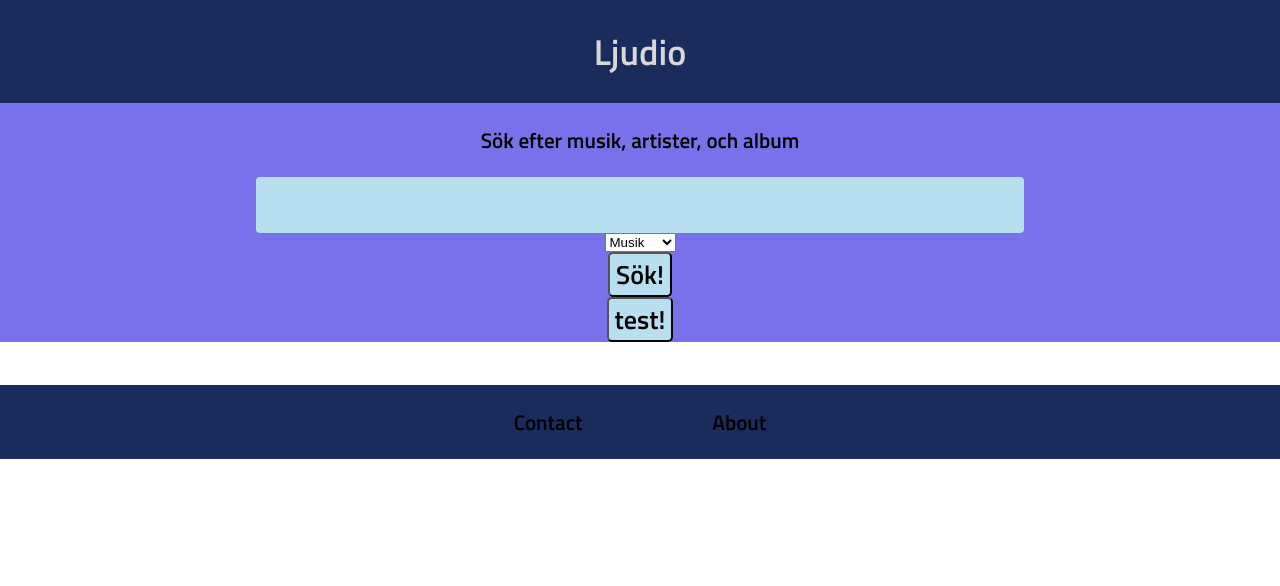
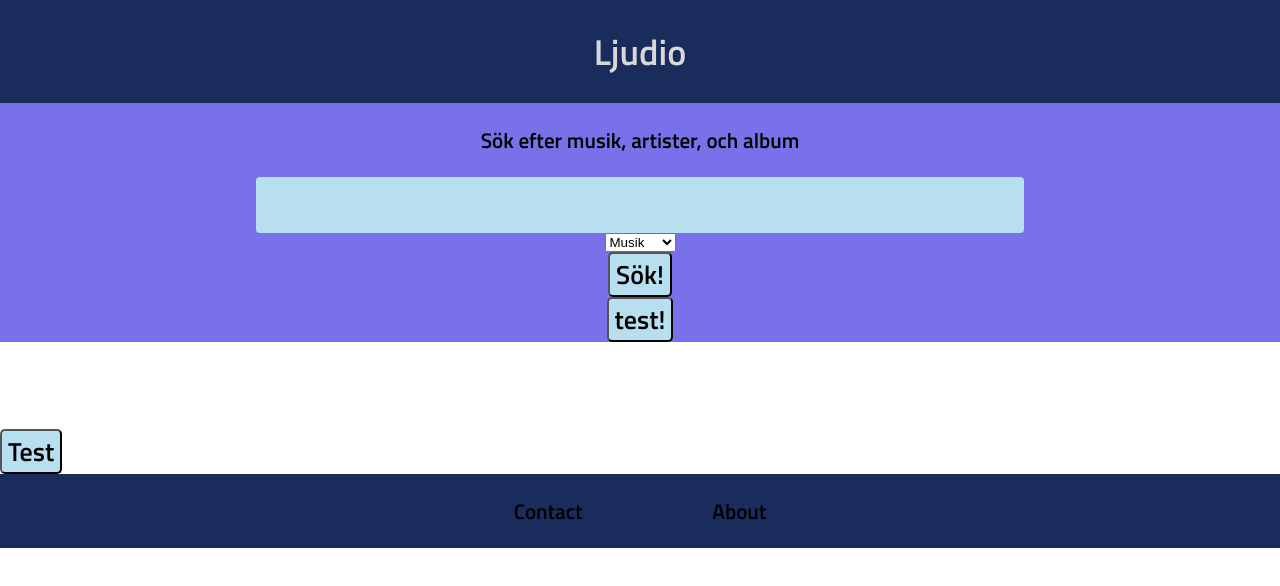
Before and after one commit to AandyLi/Ljudio, a React (Vite) app: page / in a window 1280 px wide. Shown: the top 586 px of the page. Built offline with nearby package versions, Linux system fonts and the light colour scheme; the HTML template or start-up script is replaced by a standard one.

Commit message:
See prev commit

```diff
--- a/src/App.jsx
+++ b/src/App.jsx
@@ -4,6 +4,7 @@ import Header from "./components/Header";
 import Footer from "./components/Footer";
 import SearchResults from "./components/SearchResults";
 import PlayerControls from "./components/PlayerControls";
+import Player from "./components/Player";
 
 export const Context = createContext();
 
@@ -11,6 +12,14 @@ function App() {
     const [context, setContext] = useState({
         results: [],
         artist: {},
+        songs: [],
+        player: {
+            isPlaying: false,
+            currentSong: {},
+            currentSongIndex: 0,
+            currentSongId: 0,
+            playList: [],
+        },
     });
     function updateContext(updates) {
         setContext({
@@ -35,7 +44,13 @@ function App() {
             `https://yt-music-api.herokuapp.com/api/yt/${dropDownValue}/${searchInput}`
         );
         const data = await response.json();
-        updateContext({ results: data.content });
+        //console.log(data);
+        let player = {};
+        let playList = data.content.map((song) => {
+            return song.videoId;
+        });
+        player.playList = playList;
+        updateContext({ results: data.content, player: player });
     };
 
     const test = () => {
@@ -62,7 +77,10 @@ function App() {
                     <button onClick={btnClick}>Sök!</button>
                     <button onClick={test}>test!</button>
                 </div>
-                <SearchResults playState={setPlayState}></SearchResults>
+                <SearchResults
+                    playState={setPlayState}
+                    player={Player}
+                ></SearchResults>
                 {playState ? <PlayerControls /> : <></>}
                 <Footer></Footer>
             </div>
--- /dev/null
+++ b/src/components/Player.js
@@ -0,0 +1,16 @@
+import React, { useState } from "react";
+import { Context } from "../App";
+
+function Player() {
+    const [context, updateContext] = useContext(Context);
+
+    function PlayVideo(id) {
+        console.log("playing video in video player", id);
+        window.player.loadVideoById(id);
+        window.player.playVideo();
+        window.player.setVolume(10);
+        //props.playState(true);
+    }
+}
+
+export default Player;
--- a/src/components/PlayerControls.jsx
+++ b/src/components/PlayerControls.jsx
@@ -1,14 +1,61 @@
-import React from "react";
+import React, { useContext, useState } from "react";
+import { Context } from "../App";
 function PlayerControls() {
+    const [isPlaying, setIsPlaying] = useState(true);
+    const [context, setContext] = useContext(Context);
+
+    function updateContext(updates) {
+        setContext({
+            ...context,
+            ...updates,
+        });
+    }
+
     function VolumeChange(value) {
         window.player.setVolume(value);
     }
 
     function Resume() {
         window.player.playVideo();
+        setIsPlaying(true);
     }
     function Pause() {
         window.player.pauseVideo();
+        setIsPlaying(false);
+    }
+    function Next() {
+        var id = context.results[context.player.currentSongIndex + 1].videoId;
+
+        window.player.loadVideoById(id);
+        window.player.playVideo();
+        window.player.setVolume(10);
+        let player = {
+            ...context.player,
+        };
+        player.currentSongIndex++;
+        player.currentSongId = id;
+        updateContext({ player: player });
+    }
+    function Previous() {
+        var id = context.results[context.player.currentSongIndex - 1].videoId;
+
+        window.player.loadVideoById(id);
+        window.player.playVideo();
+        window.player.setVolume(10);
+        let player = {
+            ...context.player,
+        };
+        player.currentSongIndex--;
+        player.currentSongId = id;
+        updateContext({ player: player });
+    }
+
+    function PlayPause() {
+        if (isPlaying) {
+            return <i onClick={Pause} className="fas fa-pause fa-3x"></i>;
+        } else {
+            return <i onClick={Resume} className="fas fa-play fa-3x"></i>;
+        }
     }
     return (
         <div className="playerControls">
@@ -17,8 +64,9 @@ function PlayerControls() {
                 <h4>Song name</h4>
             </div>
             <div className="playPause">
-                <i onClick={Resume} className="fas fa-play fa-3x"></i>
-                <i onClick={Pause} className="fas fa-pause fa-3x"></i>
+                <i onClick={Previous} className="fas fa-backward fa-2x"></i>
+                <PlayPause />
+                <i onClick={Next} className="fas fa-forward fa-2x"></i>
             </div>
             <input
                 type="range"
--- a/src/components/SearchResults.css
+++ b/src/components/SearchResults.css
@@ -23,21 +23,6 @@ h4 {
     text-align: center;
     width: 100px;
     height: 100px;
-}
-@media screen and (max-width: 1200px) {
-    .grid-container {
-        grid-template-columns: 1fr 1fr 1fr;
-    }
-}
-@media screen and (max-width: 900px) {
-    .grid-container {
-        grid-template-columns: 1fr 1fr;
-    }
-}
-@media screen and (max-width: 700px) {
-    .grid-container {
-        grid-template-columns: auto;
-    }
 }
 
 .songInfo {
@@ -86,3 +71,29 @@ h4 {
     position: absolute;
     left: 45px;
 }
+
+.artistSection {
+    display: flex;
+    flex-direction: column;
+    justify-content: center;
+    align-items: center;
+    padding: 0 30vw;
+}
+@media screen and (max-width: 1200px) {
+    .grid-container {
+        grid-template-columns: 1fr 1fr 1fr;
+    }
+    .artistSection {
+        padding: 0 10vw;
+    }
+}
+@media screen and (max-width: 900px) {
+    .grid-container {
+        grid-template-columns: 1fr 1fr;
+    }
+}
+@media screen and (max-width: 700px) {
+    .grid-container {
+        grid-template-columns: auto;
+    }
+}
--- a/src/components/SearchResults.jsx
+++ b/src/components/SearchResults.jsx
@@ -6,9 +6,14 @@ import playingGif from "../img/sound.gif";
 function SearchResults(props) {
     const [context, setContext] = useContext(Context);
     const [currentPlayingId, setCurrentPlayingId] = useState(0);
-    const [artistSongs, setArtistSongs] = useState([]);
+    const [artistSongs, setArtistSongs] = useState({
+        songs: [],
+    });
     const [loaded, setLoaded] = useState(false);
-    const [songOverride, setSongOverride] = useState(false);
+
+    function updateSongs(updates) {
+        setArtistSongs({ ...artistSongs, ...updates });
+    }
 
     function updateContext(updates) {
         setContext({
@@ -18,12 +23,18 @@ function SearchResults(props) {
     }
 
     function PlayVideo(id) {
+        const currentIndex = (element) => element.videoId === id;
+        let player = {
+            ...context.player,
+        };
+        player.currentSongIndex = context.results.findIndex(currentIndex);
+        player.currentSongId = id;
+        updateContext({ player: player });
         console.log("playing video", id);
         window.player.loadVideoById(id);
         window.player.playVideo();
         window.player.setVolume(10);
         props.playState(true);
-        setCurrentPlayingId(id);
     }
 
     function MusicSection(props) {
@@ -48,7 +59,7 @@ function SearchResults(props) {
                         <h4>{song.artist.name}</h4>
                         <img
                             src={
-                                currentPlayingId === song.videoId
+                                context.player.currentSongId === song.videoId
                                     ? playingGif
                                     : ""
                             }
@@ -78,21 +89,61 @@ function SearchResults(props) {
         const response = await fetch(
             `https://yt-music-api.herokuapp.com/api/yt/artist/${artistId}`
         );
-        const data = await response.json();
-        console.log(data);
+        const artistInfo = await response.json();
+        console.log(artistInfo); // handle error if no data..
+
+        // updateContext({
+        //     results: [],
+        //     artist: artistInfo,
+        // });
+
+        let songsToAdd = [];
+        // Fetch artist songs
+
+        await Promise.all(
+            artistInfo.products.songs.content.map(async (song) => {
+                await fetch(
+                    `https://yt-music-api.herokuapp.com/api/yt/songs/${song.name}`
+                ).then(async (songResponse) => {
+                    const songData = await songResponse.json();
+                    songsToAdd.push(songData.content[0]);
+                    console.log("new song", songData.content[0]);
+                });
+            })
+        );
+
+        // setTimeout(() => {
+        console.log("new song - setting songs", JSON.stringify(songsToAdd));
         updateContext({
             results: [],
-            artist: data,
+            artist: artistInfo,
+            songs: songsToAdd,
         });
-        //setSongOverride(true);
+        // }, 1000);
     };
 
-    function ArtistSection({ artist }) {
+    function ArtistSection() {
+        console.log("artist section", JSON.stringify(context.songs));
+        console.log(context.songs.length);
+        // if (artistSongs.length > 0) {
+        //     artistSongs[0].forEach((song) => {
+        //         console.log(song.name);
+        //     });
+        // }
         return (
             <div>
-                <section>
-                    <h2>{artist.name}</h2>
-                    <h3>{artist.description}</h3>
+                <section className="artistSection">
+                    {context.artist.thumbnails !== undefined ? (
+                        <img src={context.artist.thumbnails[0].url} alt="" />
+                    ) : (
+                        <></>
+                    )}
+                    <h2>{context.artist.name}</h2>
+                    <h3>{context.artist.description}</h3>
+
+                    {context.songs.map((song) => (
+                        <Section result={song} />
+                    ))}
                 </section>
             </div>
         );
@@ -137,9 +188,9 @@ function SearchResults(props) {
     }
 
     function Section(props) {
-        console.log("sec", props.result);
+        // console.log("sec", props.result);
         var result = props.result;
-        if (result.type === "song" || songOverride) {
+        if (result.type === "song") {
             return <MusicSection song={result} />;
         }
         if (result.type === "album") {
@@ -151,21 +202,33 @@ function SearchResults(props) {
         if (result.type === "playlist") {
             return <PlaylistSection song={result} />;
         } else {
+            return <></>;
         }
+    }
+
+    function test() {
+        console.log("test", artistSongs);
+    }
+
+    function Results() {
+        if (context.results.length > 0) {
+            return (
+                <div className="grid-container">
+                    {context.results.map((searchResult) => (
+                        <Section result={searchResult} />
+                    ))}
+                </div>
+            );
+        }
+        return (
+            <ArtistSection artist={context.artist} key={context.artist.views} />
+        );
     }
 
     return (
         <div>
-            {/* <h2>Search Results </h2> */}
-            <div className="grid-container">
-                {context.results.length > 0 ? (
-                    context.results.map((searchResult) => (
-                        <Section result={searchResult} />
-                    ))
-                ) : (
-                    <ArtistSection artist={context.artist} />
-                )}
-            </div>
+            <Results />
+            <button onClick={() => test()}> Test </button>
         </div>
     );
 }
```
